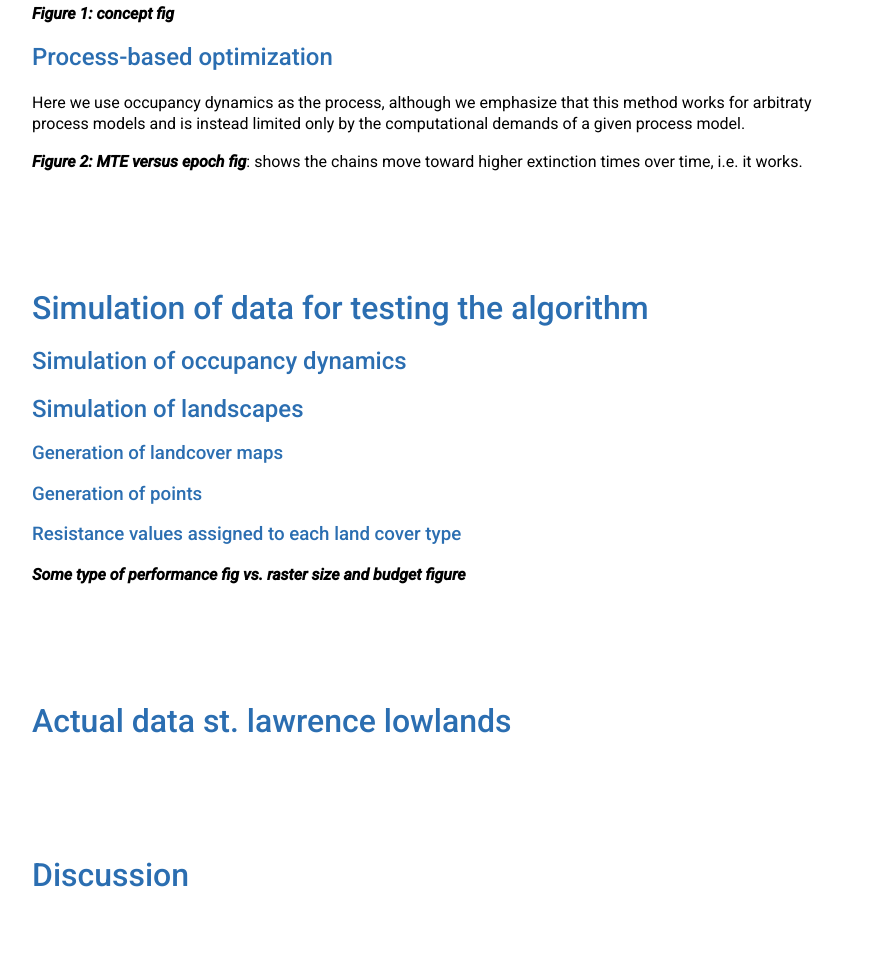
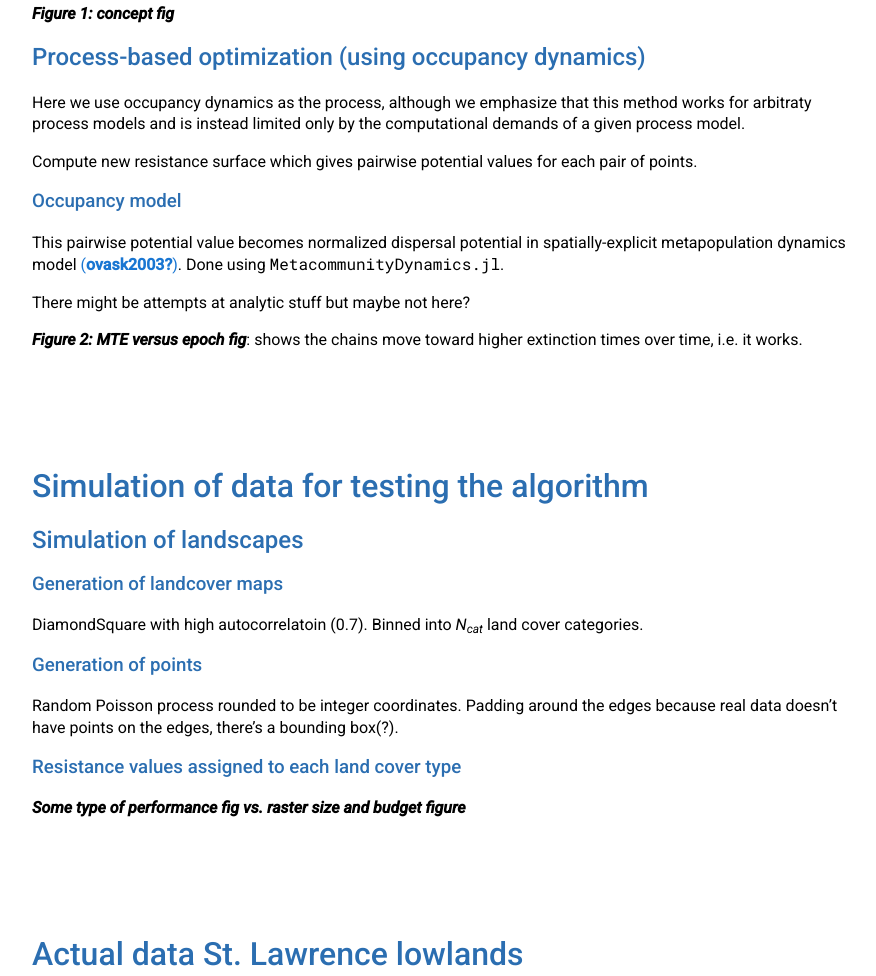
Before and after one commit to gottacatchenall/ms_corridor_optimization, a plain HTML site: page index.html in a window 1280 px wide. Shown: the part 2026-3002 px from the top of the page, without its empty margins (198-1074 px from the left). Drawn offline with nearby package versions, Linux system fonts and the light colour scheme; a script that the page names is missing.

Commit message:
Deploying to gh-pages from @ gottacatchenall/ms_corridor_optimization@9e47891f8decef0913976549a5bf0d65b7e8b54d 🚀

```diff
--- a/index.html
+++ b/index.html
@@ -222,17 +222,22 @@
             <p>Simulated annealing can be written described as the following.</p>
             <p>A markov-chain, denoted <span class="math inline"><em>π</em><sub><em>α</em></sub></span></p>
             <p><strong><em>Figure 1: concept fig</em></strong></p>
-            <h2 id="process-based-optimization">Process-based optimization</h2>
+            <h2 id="process-based-optimization-using-occupancy-dynamics">Process-based optimization (using occupancy dynamics)</h2>
             <p>Here we use occupancy dynamics as the process, although we emphasize that this method works for arbitraty process models and is instead limited only by the computational demands of a given process model.</p>
+            <p>Compute new resistance surface which gives pairwise potential values for each pair of points.</p>
+            <h3 id="occupancy-model">Occupancy model</h3>
+            <p>This pairwise potential value becomes normalized dispersal potential in spatially-explicit metapopulation dynamics model <span class="citation" data-cites="hanski2000">(<strong>ovask2003?</strong>)</span>. Done using <code>MetacommunityDynamics.jl</code>.</p>
+            <p>There might be attempts at analytic stuff but maybe not here?</p>
             <p><strong><em>Figure 2: MTE versus epoch fig</em></strong>: shows the chains move toward higher extinction times over time, i.e. it works.</p>
             <h1 id="simulation-of-data-for-testing-the-algorithm">Simulation of data for testing the algorithm</h1>
-            <h2 id="simulation-of-occupancy-dynamics">Simulation of occupancy dynamics</h2>
             <h2 id="simulation-of-landscapes">Simulation of landscapes</h2>
             <h3 id="generation-of-landcover-maps">Generation of landcover maps</h3>
+            <p>DiamondSquare with high autocorrelatoin (0.7). Binned into <span class="math inline"><em>N</em><sub><em>c</em><em>a</em><em>t</em></sub></span> land cover categories.</p>
             <h3 id="generation-of-points">Generation of points</h3>
+            <p>Random Poisson process rounded to be integer coordinates. Padding around the edges because real data doesn’t have points on the edges, there’s a bounding box(?).</p>
             <h3 id="resistance-values-assigned-to-each-land-cover-type">Resistance values assigned to each land cover type</h3>
             <p><strong><em>Some type of performance fig vs. raster size and budget figure</em></strong></p>
-            <h1 id="actual-data-st.-lawrence-lowlands">Actual data st. lawrence lowlands</h1>
+            <h1 id="actual-data-st.-lawrence-lowlands">Actual data St. Lawrence lowlands</h1>
             <h1 id="discussion">Discussion</h1>
         </article>
     </main>
```
Also changed, not shown: 4 other files.
